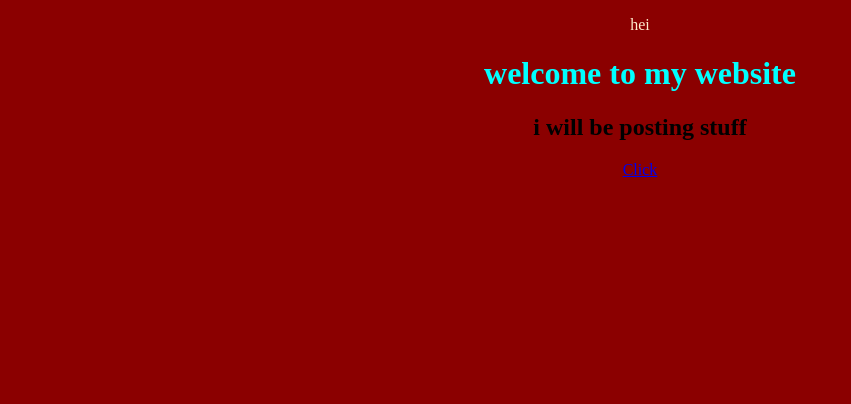
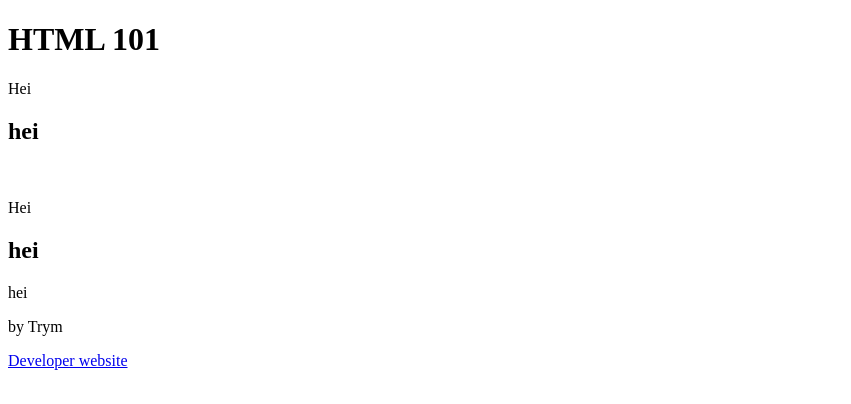
Before and after one commit to TrymELCODER/HTML-STRUKTUR, a plain HTML site: page index.html in a window 1280 px wide. Shown: the whole page, without its empty margins (0-851 px from the left). Drawn offline with Linux system fonts and the light colour scheme.

Commit message:
initiate commit

```diff
--- a/index.html
+++ b/index.html
@@ -1,14 +1,25 @@
 <!DOCTYPE html>
 <html lang="en">
 <head>
-    <link rel="stylesheet" href="style.css"/>
-    <p>hei</p>
+    <meta charset="UTF-8">
+    <meta name="viewport" content="width=device-width, initial-scale=1.0">
+    <title>HTML 101</title>
 </head>
 <body>
-    <h1>welcome to my website</h1>
-    <h2> i will be posting stuff</h2>
-   <a href="blog.html"
-    <button>Click</button>
-
+    <h1>HTML 101</h1>
+    <p>Hei</p>
+<main>
+    <h2>hei</h2>
+    <br>
+    <p>Hei</p>
+    <section>
+        <h2>hei</h2>
+        <p>hei</p>
+    </section>
+</main>
+<footer>
+    <p>by Trym</p>
+    <a href="https://developer.mozilla.org/en-US/docs/Learn/HTML/Introduction_to_HTML">Developer website</a>
+</footer>
 </body>
 </html>
--- a/style.css
+++ /dev/null
@@ -1,11 +0,0 @@
-body {
-   background-color: darkred;
-   text-align: center;
-   }
-h1 {
-    color:aqua
-    }
-p {
-    color:blanchedalmond
-
-    }
```
Also changed, not shown: blog.html (deleted, +0 -14 lines).
